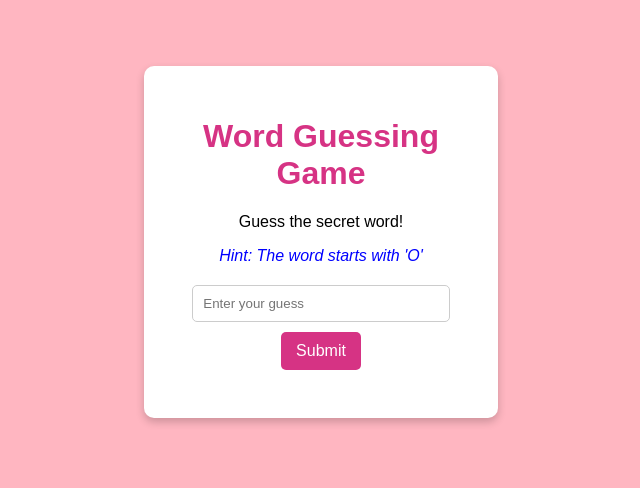
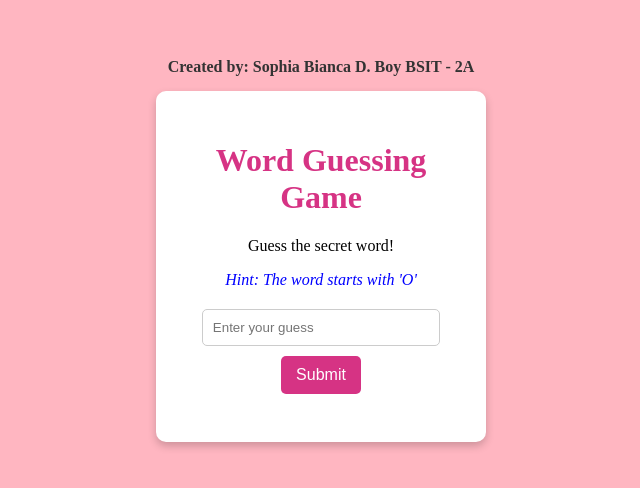
Before and after one commit to Sophieee02/Pia3, a plain HTML site: page index.html in a window 1280 px wide. Shown: the part 158-646 px from the top of the page, without its empty margins (319-959 px from the left). Drawn offline with Linux system fonts and the light colour scheme.

Commit message:
index.html

```diff
--- a/index.html
+++ b/index.html
@@ -5,22 +5,6 @@
     <meta name="viewport" content="width=device-width, initial-scale=1.0">
     <title>Word Guessing Game</title>
     <style>
-        body {
-            font-family: Arial, sans-serif;
-            text-align: center;
-            background-color: lightpink;
-            transition: background-color 0.5s ease;
-        }
-        #game-container {
-            background: white;
-            padding: 30px;
-            border-radius: 10px;
-            box-shadow: 0 4px 8px rgba(0, 0, 0, 0.2);
-            display: inline-block;
-            text-align: center;
-            max-width: 400px;
-            width: 90%;
-        }
         h1 {
             color: #d63384;
         }
@@ -31,6 +15,8 @@
             border: 1px solid #ccc;
             border-radius: 5px;
         }
+
+
         button {
             margin-top: 10px;
             padding: 10px 15px;
@@ -86,16 +72,28 @@
     box-shadow: 0 4px 8px rgba(0, 0, 0, 0.2);
     text-align: center;
     max-width: 400px;
-    width: 90%;
+    width: 75%;
 }
 
-<footer> By: Sophia Bianca D. Boy BSIT - 2A</footer>
+#wrapper {
+    display: flex;
+    flex-direction: column; /* Stack items vertically */
+    align-items: center; /* Center horizontally */
+}
+
+.author {
+    font-size: 16px;
+    font-weight: bold;
+    color: #333;
+    margin-bottom: 15px; /* Space between name and game box */
+}
 
 
     </style>
 </head>
 <body>
-    <div id="container">
+  <div id="wrapper">
+    <p class="author">Created by: Sophia Bianca D. Boy BSIT - 2A</p>
     <div id="game-container">
         <h1>Word Guessing Game</h1>
         <p>Guess the secret word!</p>
@@ -107,6 +105,7 @@
     </div>
 </div>
 
+
     <script src="script.js"></script>
 </body>
 </html>
```
Lines whose indentation alone changed are shown as unchanged.
